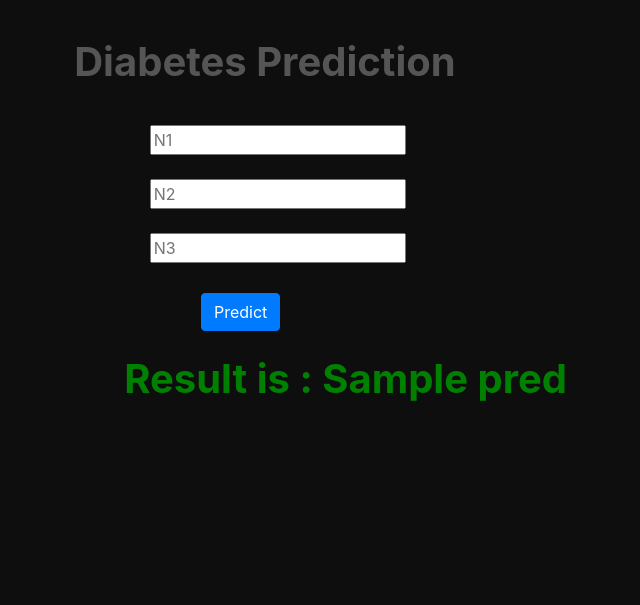
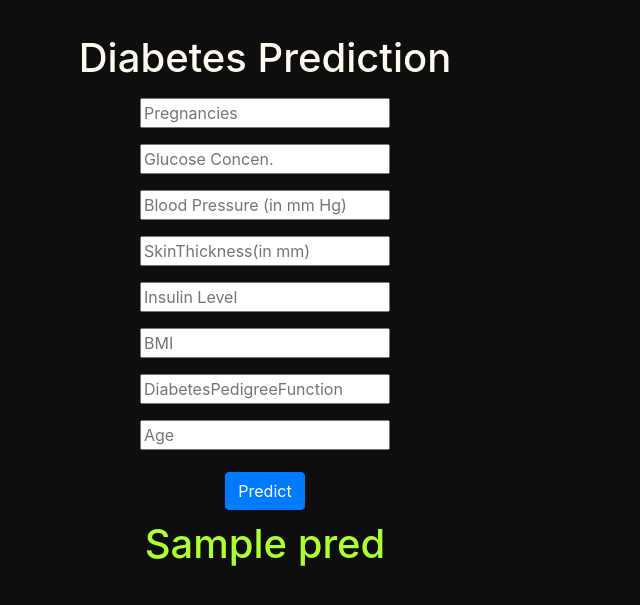
Before and after one commit to Anand-ark/Health-Mate-Webapp-Using-Django, a Django app: template templates/App/diabetes.html in a window 1280 px wide; the page is wider, and only the part inside the window is pictured. Shown: the part 56-661 px from the top of that part, without its empty margins (375-1015 px from the left). Run offline with Django 3.2, Linux system fonts and the light colour scheme; the template is opened without the code that fills it: most values are stand-ins (such as "Sample title", 1, 10 or a date in 2020).

Commit message:
Add files via upload

```diff
--- a/templates/App/diabetes.html
+++ b/templates/App/diabetes.html
@@ -3,25 +3,28 @@
 {% block title %}Diabetes{% endblock title %}
 
 {% block content %}
+<style>
+    p{
+    margin-top:10px;
+</style>
 <!--{% load static %}
 <div class="container-fluid px-0">
     <h1>Malaria</h1>
 </div>-->
-<h1 style="text-align: center; color: rgb(85, 85, 85);margin-top: 3%;margin-bottom: 3%"><b>Diabetes Prediction</b></h1>
-<div style=" position:relative;top:50%; left:41%;">
-<form action="predict">
-            <input type="text" name="N1" placeholder="N1" required="required"><br><br>
-            <input type="text" name="N2" placeholder="N2" required="required" /><br><br>
-            <input type="text" name="N3" placeholder="N3" required="required" /><br><br>
-            <div style=" position:relative;top:50%; left:4%;">
-                <button type="submit" class="btn btn-primary" style="margin-top: 0.5%;">Predict</button>
-            </div>
-            </form>
-    <div style=" position:relative;top:50%; left:-2%;">
-            <br>
+<br><h1 style="text-align:center"><p style="color:FloralWhite;">Diabetes Prediction</p></h1>
+<form action="predict" align="center">
+    <p></p><input type="text" name="Pregnancies" placeholder="Pregnancies" required="required" style="width:250px;">
+    <p></p><input type="text" name="Glucose" placeholder="Glucose Concen." required="required" style="width:250px;">
+    <p></p><input type="text" name="BloodPressure" placeholder="Blood Pressure (in mm Hg)" required="required" style="width:250px;">
+    <p></p><input type="text" name="SkinThickness" placeholder="SkinThickness(in mm)" required="required"style="width:250px;">
+    <p></p><input type="text" name="Insulin" placeholder="Insulin Level" required="required" style="width:250px;">
+    <p></p><input type="text" name="BMI" placeholder="BMI" required="required" style="width:250px;">
+    <p></p><input type="text" name="DiabetesPedigreeFunction" placeholder="DiabetesPedigreeFunction" required="required" style="width:250px;">
+    <p></p><input type="text" name="Age" placeholder="Age" required="required" style="width:250px;">
+    <p></p><button type="submit" class="btn btn-primary" style="margin-top: 0.5%;">Predict</button>
+</form>
 
-            <h1 style="text-align:justify; color: green;"><b> Result is : {{ pred }}</b></h1>
+            <h1 style="text-align:center; color:GreenYellow;"><p>{{ pred }}</p></h1>
     </div>
-</div>
 
     {% endblock content %}
```
Also changed, not shown: templates/App/heart.html (added, +79 -0 lines).
